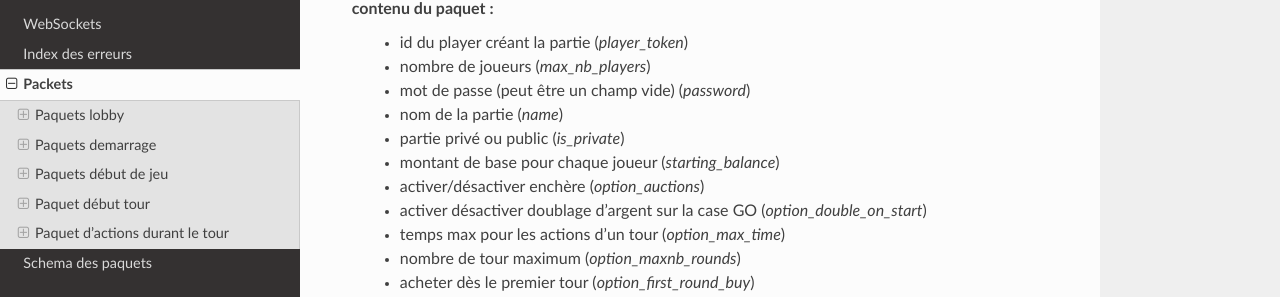
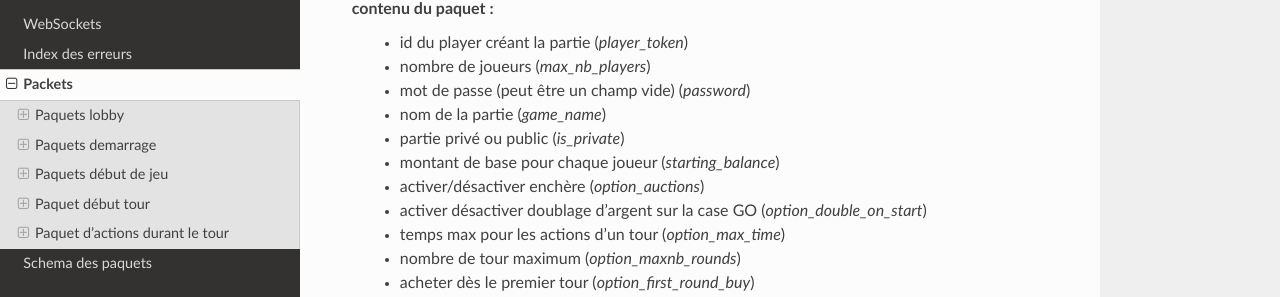
Before and after one commit to 3A-Unistra/Server, a Sphinx documentation site: the page built from docs/source/pages/packets.rst, in a window 1280 px wide and 1400 px high, scrolled down 1657 px. Shown: the part 153-450 px from the top of the window. Built offline with Sphinx 7.4.7 and the Read the Docs theme 2.0.0, drawn with Linux system fonts in a browser that asks for light colours; formulas are drawn with MathJax 3; some of the changed text lies outside the part shown.

Commit message:
changing 'name' to 'game_name'

```diff
--- a/docs/source/pages/packets.rst
+++ b/docs/source/pages/packets.rst
@@ -79,7 +79,7 @@ Paquet envoyé *par le client* lorsqu'il veut créer une partie
  * id du player créant la partie (*player_token*)
  * nombre de joueurs (*max_nb_players*)
  * mot de passe (peut être un champ vide) (*password*)
- * nom de la partie (*name*)
+ * nom de la partie (*game_name*)
  * partie privé ou public (*is_private*)
  * montant de base pour chaque joueur (*starting_balance*)
  * activer/désactiver enchère (*option_auctions*)
@@ -134,7 +134,7 @@ Ce paquet est envoyé aux clients lorsque une nouvelle salle d'attente est cré
 
 **contenu du paquet :**
  * id de la salle (*game_token*)
- * nom de la salle (*name*)
+ * nom de la salle (*game_name*)
  * nombre de joueurs (*nb_players*)
  * nombre de joueurs max (*max_nb_players*)
  * privé ou non (*is_private*)
@@ -148,7 +148,7 @@ Ce paquet est envoyé lorsqu'un joueur rejoint une salle. Ce paquet comporte tou
 
 **contenu du paquet :**
  * id du lobby (*game_token*)
- * nom de la partie (*name*)
+ * nom de la partie (*game_name*)
  * le nombre de joueur (*nb_players*)
  * le nombre de joueurs max (*max_nb_players*)
  * la liste des joueurs (*players*)
```
Also changed, not shown: 1 other file.
